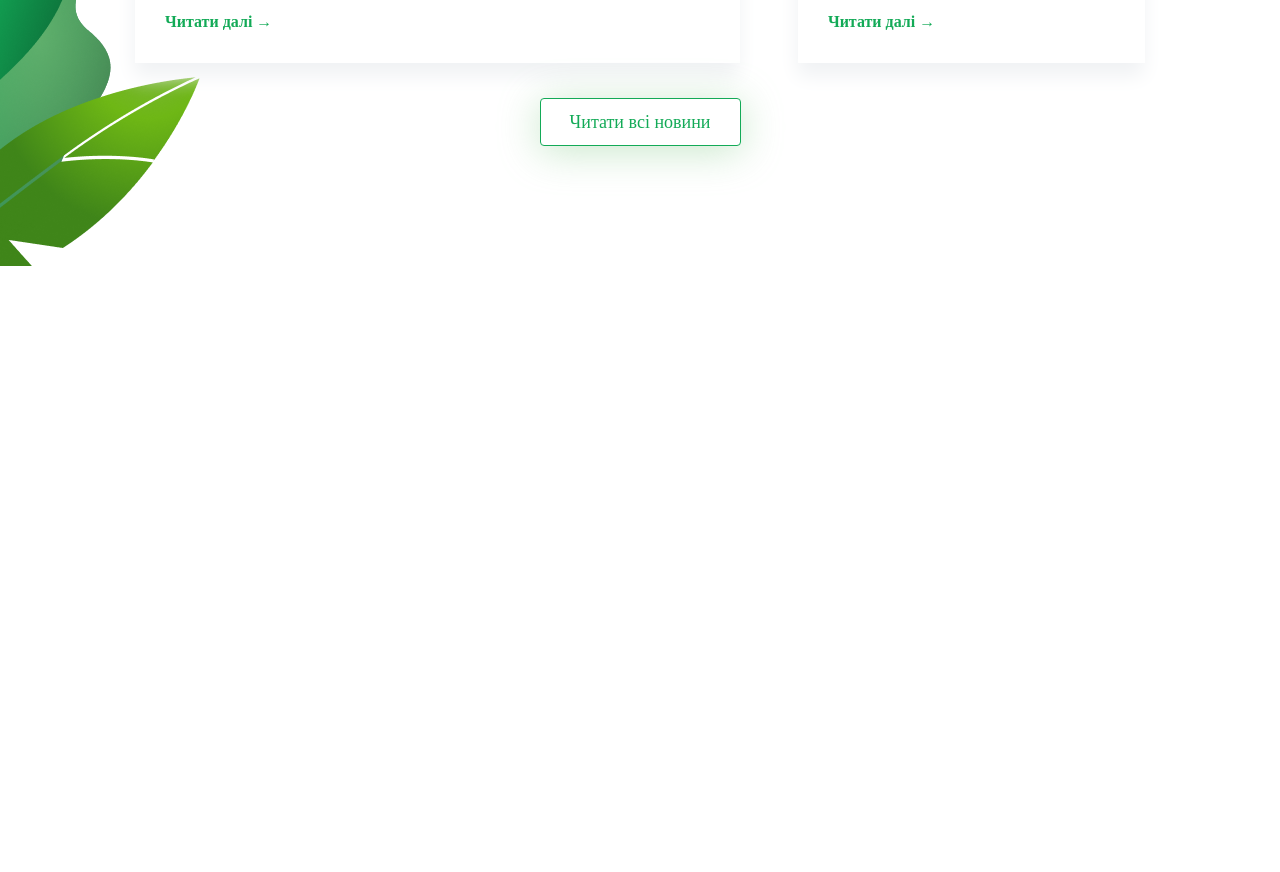
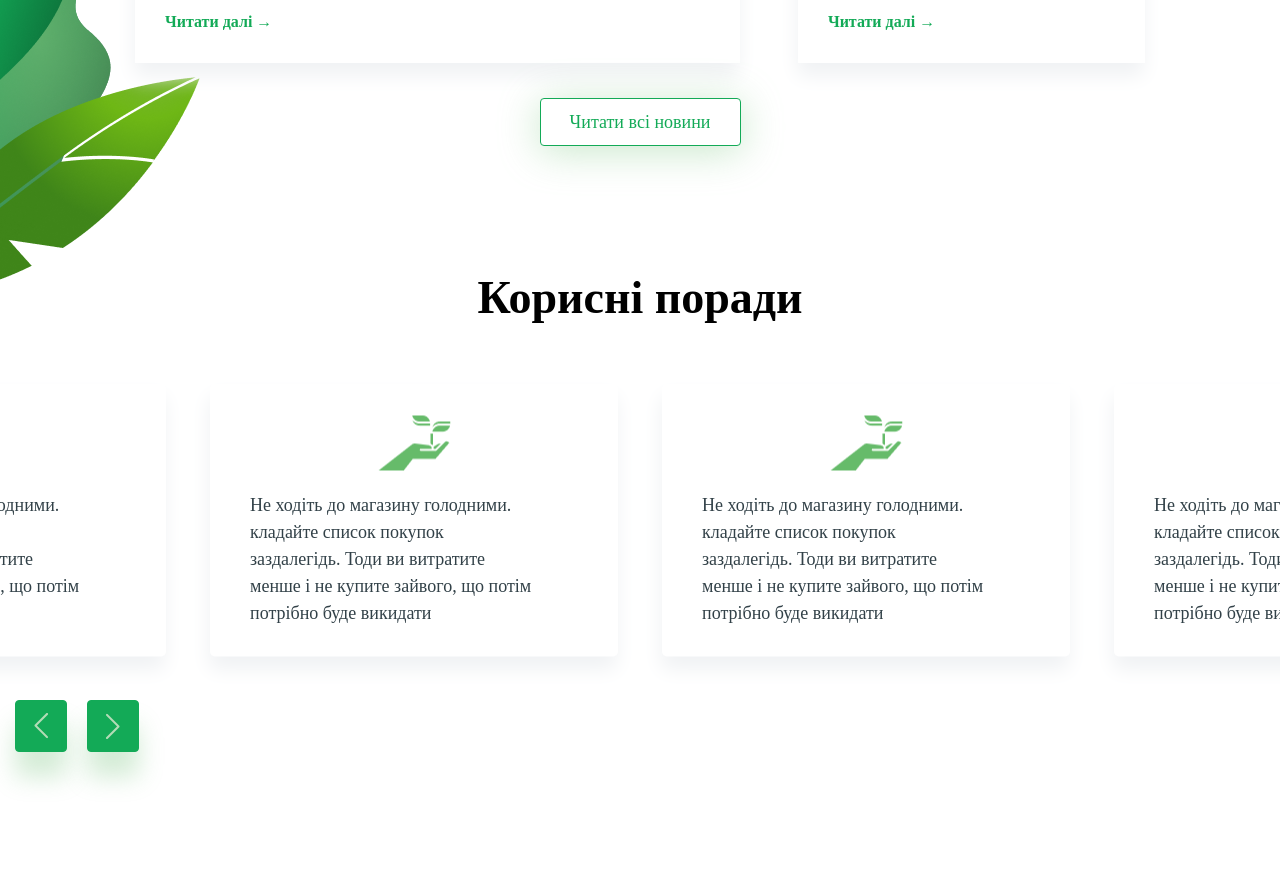
Before and after one commit to AndriyDarmits/eco-project, a plain HTML site: page index.html in a window 1280 px wide. Shown: the part 2257-3129 px from the top of the page. Before the commit the page ends 2523 px from the top, so only its background shows below. Drawn offline with Linux system fonts and the light colour scheme.

Commit message:
added sider section

```diff
--- a/index.html
+++ b/index.html
@@ -156,6 +156,45 @@
             </div><!--container-->
         </section>
 
+        <!--нові зміни-->
+
+        <section class="ecoSlider">
+            <div class="slider__inner">
+                <h2 class="slider__title">Корисні поради</h2>
+                <div class="slider__wrapper">
+                    <div class="slider__items">
+                        <div class="slider__item">
+                            <img src="layout/img/slider/Icon3.png" alt="" class="slider__logo">
+                            <div class="slider__text">Не ходіть до магазину голодними. <br>кладайте список покупок <br>заздалегідь. Тоди ви витратите<br> менше і не купите зайвого, що потім <br>потрібно буде викидати</div>
+
+                        </div>
+                        <div class="slider__item">
+                            <img src="layout/img/slider/Icon3.png" alt="" class="slider__logo">
+                            <div class="slider__text">Не ходіть до магазину голодними. <br>кладайте список покупок <br>заздалегідь. Тоди ви витратите<br> менше і не купите зайвого, що потім <br>потрібно буде викидати</div>
+
+                        </div>
+                        <div class="slider__item">
+                            <img src="layout/img/slider/Icon3.png" alt="" class="slider__logo">
+                            <div class="slider__text">Не ходіть до магазину голодними. <br>кладайте список покупок <br>заздалегідь. Тоди ви витратите<br> менше і не купите зайвого, що потім <br>потрібно буде викидати</div>
+
+                        </div>
+                        <div class="slider__item">
+                            <img src="layout/img/slider/Icon3.png" alt="" class="slider__logo">
+                            <div class="slider__text">Не ходіть до магазину голодними. <br>кладайте список покупок <br>заздалегідь. Тоди ви витратите<br> менше і не купите зайвого, що потім <br>потрібно буде викидати</div>
+
+                        </div>
+                    </div>
+                </div>
+                <div class="slider__nav">
+                    <button type="button" class="btn__nav">
+                    <img src="layout/img/slider/prev.png" alt=""></button>
+                    <button type="button" class="btn__nav btn_rot"><img src="layout/img/slider/prev.png" alt=""></button>
+                </div>
+            </div>
+        </section>
+
+
+
 
     </div>
 
--- a/layout/style.css
+++ b/layout/style.css
@@ -506,3 +506,120 @@ html{
 .events__bgbottom{
    top: 514px;
 }
+
+
+/*===========slider========*/
+
+
+
+.slider__inner{
+    max-width: 1440px;
+    width: 100%;
+    margin: 0 auto;
+    margin-bottom: 120px;
+}
+
+.slider__title{
+    margin-bottom: 40px;
+    font-weight: 700;
+    font-size: 46px;
+    line-height: 64px;
+    color: #000;
+    text-align: center;
+}
+
+.slider__wrapper{
+    width: 100%;
+    height: 300px;
+    position: relative;
+}
+.slider__items{
+    display: -webkit-flex;
+    display: -moz-flex;
+    display: -ms-flex;
+    display: -o-flex;
+    display: flex;
+    position: absolute;
+    top: 50%;
+    left: 50%;
+    transform: translate(-50%, -50%);
+
+}
+
+.slider__item{
+    padding: 30px 40px;
+    background: #fff;
+    box-shadow: -1px 13px 20px #F0F2F4;
+    border-radius: 5px;
+    width: 408px;
+    margin-right: 44px;
+}
+
+.slider__item:last-child{
+    margin-right: 0;
+}
+
+
+
+.slider__logo{
+    display: block;
+    margin: 0 auto;
+    margin-bottom: 20px;
+}
+
+
+.slider__text{
+    font-size: 18px;
+    line-height: 27px;
+    font-weight: 400;
+    color: #324148;
+}
+
+.slider__nav{
+    max-width: 1040px;
+    width: 100%;
+    margin: 0 auto;
+    display: -webkit-flex;
+    display: -moz-flex;
+    display: -ms-flex;
+    display: -o-flex;
+    display: flex;
+    margin-left: 15px;
+}
+
+.btn__nav{
+    display: -webkit-flex;
+    display: -moz-flex;
+    display: -ms-flex;
+    display: -o-flex;
+    display: flex;
+    justify-content: center;
+    -ms-align-items: center;
+    align-items: center;
+    width: 52px;
+    height: 52px;
+    background: #13AA57;
+    box-shadow: 0px 25px 25px rgba(118, 196, 125, 0.314538);
+    border-radius: 4px;
+    border: 1px solid #13AA57;
+    cursor: pointer;
+    margin-right: 20px;
+    margin-top: 30px;
+    transition: all 0.3s linear;
+
+
+
+}
+
+.btn__nav:hover {
+    background: #fff;
+}
+.btn__nav:hover.btn__nav img{
+    filter: invert(51%) sepia(43%) saturate(1475%) hue-rotate(107deg) brightness(87%) contrast(85%);
+}
+
+
+
+.btn__nav.btn_rot img{
+    transform: rotate(180deg);
+}
```
